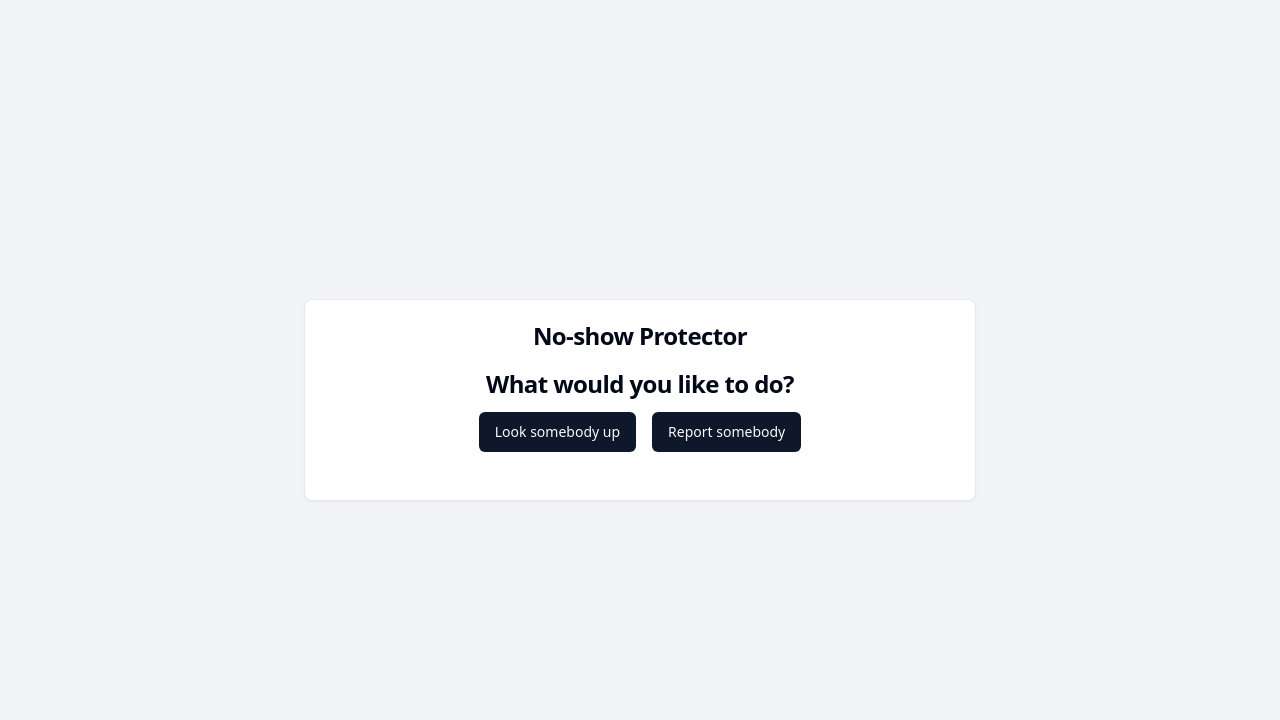
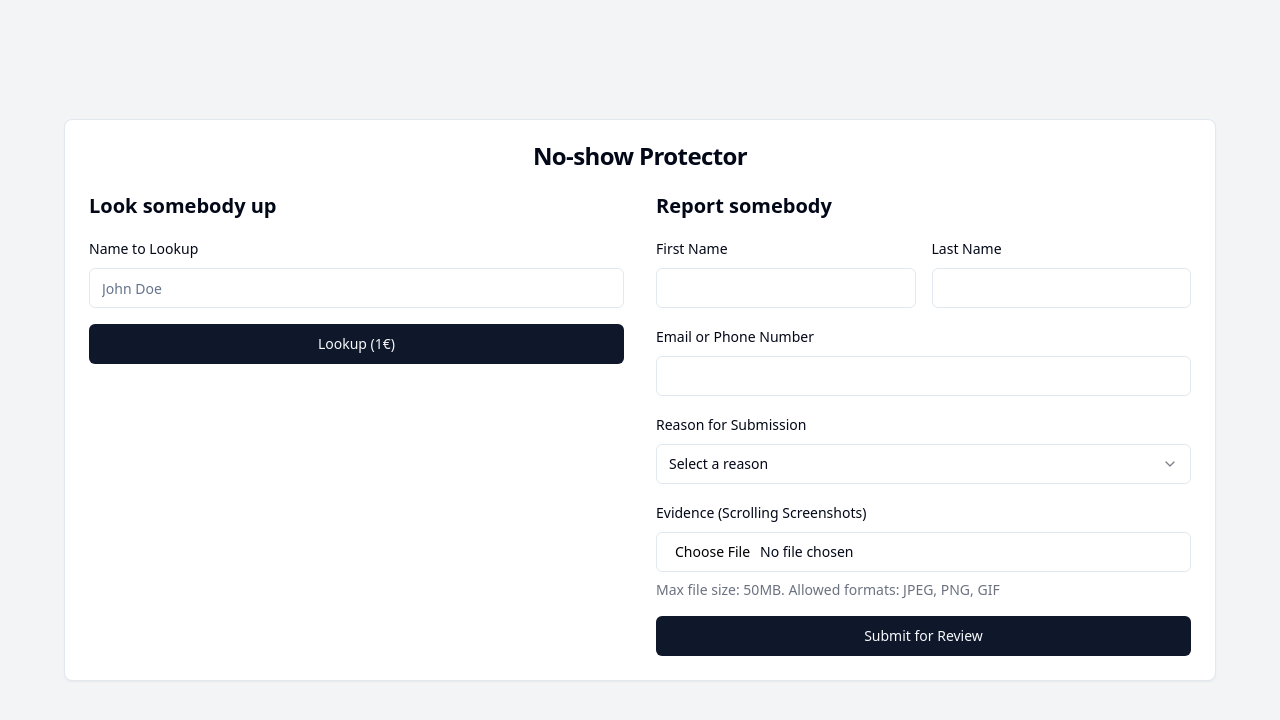
Before and after one commit to GPT-Engineer-App/clean-slate-checker, a React (Vite) app: page / in a window 1280 px wide. Shown: the top 720 px of the page. Built offline with nearby package versions, Linux system fonts and the light colour scheme.

Commit message:
Remove selection prompt from Index
Eliminate the "What would you like to do?" section from the Index component to streamline the user interface.
[skip gpt_engineer]

```diff
--- a/src/pages/Index.jsx
+++ b/src/pages/Index.jsx
@@ -1,44 +1,24 @@
-import { useState } from 'react';
-import { Button } from "@/components/ui/button"
-import { Card, CardContent, CardDescription, CardFooter, CardHeader, CardTitle } from "@/components/ui/card"
+import { Card, CardContent, CardHeader, CardTitle } from "@/components/ui/card"
 import SubmissionForm from '../components/SubmissionForm';
 import LookupForm from '../components/LookupForm';
 
 const Index = () => {
-  const [selectedAction, setSelectedAction] = useState(null);
-
-  const renderContent = () => {
-    if (!selectedAction) {
-      return (
-        <div className="space-y-4">
-          <CardTitle className="text-center">What would you like to do?</CardTitle>
-          <div className="flex justify-center space-x-4">
-            <Button onClick={() => setSelectedAction('lookup')}>Look somebody up</Button>
-            <Button onClick={() => setSelectedAction('report')}>Report somebody</Button>
-          </div>
-        </div>
-      );
-    }
-
-    return selectedAction === 'lookup' ? <LookupForm /> : <SubmissionForm />;
-  };
-
   return (
     <div className="min-h-screen flex items-center justify-center bg-gray-100 p-4">
-      <Card className="w-full max-w-2xl">
+      <Card className="w-full max-w-6xl">
         <CardHeader>
           <CardTitle className="text-center">No-show Protector</CardTitle>
         </CardHeader>
-        <CardContent>
-          {renderContent()}
+        <CardContent className="flex flex-col md:flex-row gap-8">
+          <div className="flex-1">
+            <h2 className="text-xl font-semibold mb-4">Look somebody up</h2>
+            <LookupForm />
+          </div>
+          <div className="flex-1">
+            <h2 className="text-xl font-semibold mb-4">Report somebody</h2>
+            <SubmissionForm />
+          </div>
         </CardContent>
-        <CardFooter className="flex justify-center">
-          {selectedAction && (
-            <Button variant="outline" onClick={() => setSelectedAction(null)}>
-              Back to Selection
-            </Button>
-          )}
-        </CardFooter>
       </Card>
     </div>
   );
```
